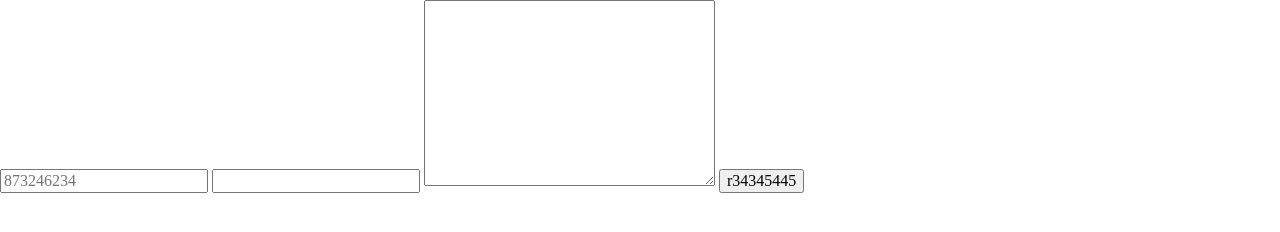
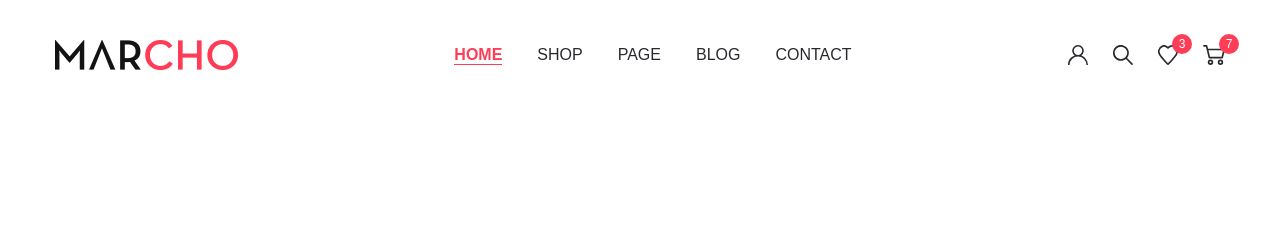
Before and after one commit to Voinarso/marcho, a website: page app/index.html in a window 1280 px wide. Drawn offline with Linux system fonts and the light colour scheme.

Commit message:
addet header

```diff
--- a/app/index.html
+++ b/app/index.html
@@ -10,13 +10,53 @@
 </head>
 
 <body>
+   <header class="header">
+      <div class="container">
+         <div class="header__inner">
+            <a class="logo" href="#">
+               <img class="logo__img" src="images/logo.png" alt="Logo">
+            </a>
+            <nav class="menu">
+               <ul class="menu__list">
+                  <li class="menu__list-item">
+                     <a class="menu__list-link menu__list-link--active" href="#">home</a>
+                  </li>
+                  <li class="menu__list-item">
+                     <a class="menu__list-link" href="#">shop</a>
+                  </li>
+                  <li class="menu__list-item">
+                     <a class="menu__list-link" href="#">page</a>
+                  </li>
+                  <li class="menu__list-item">
+                     <a class="menu__list-link" href="#">blog</a>
+                  </li>
+                  <li class="menu__list-item">
+                     <a class="menu__list-link" href="#">contact</a>
+                  </li>
+               </ul>
+            </nav>
+            <div class="user-nav">
+               <a class="user-nav__link" href="#">
+                  <img class="user-nav__link-img" src="images/icons/user.svg" alt="">
+               </a>
+               <a class="user-nav__link" href="#">
+                  <img class="user-nav__link-img" src="images/icons/search.svg" alt="">
+               </a>
+               <a class="user-nav__link" href="#">
+                  <img class="user-nav__link-img" src="images/icons/heart.svg" alt="">
+                  <span class="user-nav__num">3</span>
+               </a>
+               <a class="user-nav__link" href="#">
+                  <img class="user-nav__link-img" src="images/icons/cart.svg" alt="">
+                  <span class="user-nav__num">7</span>
+               </a>
+            </div>
+         </div>
+      </div>
 
-   <form action="">
-      <input type="text" placeholder="873246234">
-      <input type="text">
-      <textarea name="" id="" cols="30" rows="10"></textarea>
-      <button type="342342432">r34345445</button>
-   </form>
+
+
+   </header>
 
 
 
--- a/app/scss/_fonts.scss
+++ b/app/scss/_fonts.scss
@@ -0,0 +1,39 @@
+@font-face {
+   font-family: 'Quicksand-Regular', sans-serif;
+   font-weight: 400;
+   font-style: normal;
+   src: local('Quicksand-Regular'),
+      url('../fonts/Quicksand-Regular.woff2') format('.woff2'),
+      url('../fonts/Quicksand-Regular.woff') format('.woff');
+   font-display: swap;
+}
+
+@font-face {
+   font-family: 'Quicksand-Medium', sans-serif;
+   font-weight: 500;
+   font-style: normal;
+   src: local('Quicksand-Medium'),
+      url('../fonts/Quicksand-Medium.woff2') format('.woff2'),
+      url('../fonts/Quicksand-Medium.woff') format('.woff');
+   font-display: swap;
+}
+
+@font-face {
+   font-family: 'Roboto-Bold', sans-serif;
+   font-weight: 700;
+   font-style: normal;
+   src: local('Roboto-Bold'),
+      url('../fonts/Roboto-Bold.woff2') format('.woff2'),
+      url('../fonts/Roboto-Bold.woff') format('.woff');
+   font-display: swap;
+}
+
+@font-face {
+   font-family: 'Roboto-Regular', sans-serif;
+   font-weight: 400;
+   font-style: normal;
+   src: local('Roboto-Regular'),
+      url('../fonts/Roboto-Regular.woff2') format('.woff2'),
+      url('../fonts/Roboto-Regular.woff') format('.woff');
+   font-display: swap;
+}
--- a/app/scss/_global.scss
+++ b/app/scss/_global.scss
@@ -1 +1,12 @@
-body {}
+body {
+   color: $default;
+   font-size: 16px;
+   line-height: 26px;
+   @extend %quicksand-500
+}
+
+.container {
+   max-width: 1200px;
+   padding: 0 15px;
+   margin: 0 auto;
+}
--- a/app/scss/_vars.scss
+++ b/app/scss/_vars.scss
@@ -0,0 +1,23 @@
+$accent:#fe3e57;
+$default:8d8d8d;
+$title:#29282d;
+
+%quicksand-400 {
+   font-family: 'Quicksand-Regular', sans-serif;
+   font-weight: 400;
+}
+
+%quicksand-500 {
+   font-family: 'Quicksand-Medium', sans-serif;
+   font-weight: 500;
+}
+
+%roboto-400 {
+   font-family: 'Roboto-Regular', sans-serif;
+   font-weight: 400;
+}
+
+%roboto-700 {
+   font-family: 'Roboto-Bold', sans-serif;
+   font-weight: 700;
+}
--- a/app/scss/style.scss
+++ b/app/scss/style.scss
@@ -4,7 +4,94 @@
 @import 'global';
 
 
+.header {
+   padding: 40px 0;
 
+   &__inner {
+      display: flex;
+      justify-content: space-between;
+      align-items: center;
+   }
+}
+
+.menu {
+   &__list {
+      display: flex;
+   }
+
+   &__list-item+.menu__list-item {
+      padding-left: 35px;
+   }
+
+   &__list-link {
+      color: $title;
+      text-transform: uppercase;
+      padding-bottom: 1px;
+      transition: all 0.4s;
+      @extend %roboto-400;
+
+      &:hover {
+         color: $accent;
+         border-bottom: 1px solid $accent;
+         // @extend %roboto-700;
+      }
+   }
+
+   &__list-link--active {
+      color: $accent;
+      border-bottom: 1px solid $accent;
+      transition: all 0.5s;
+      @extend %roboto-700;
+   }
+}
+
+.user-nav {
+   display: flex;
+
+   &__link {
+      position: relative;
+   }
+
+   &__link+.user-nav__link {
+      padding-left: 25px;
+   }
+
+   &__num {
+      position: absolute;
+      width: 20px;
+      height: 20px;
+      background-color: $accent;
+      border-radius: 50%;
+      text-align: center;
+      top: -11px;
+      right: -14px;
+      font-size: 12px;
+      color: #fff;
+      line-height: 20px;
+   }
+}
+
+
+
+
+
+.header__inner {}
+
+.logo {}
+
+.logo__img {}
+
+.menu__list {}
+
+.menu__list-item {}
+
+.menu__list-link {}
+
+
+
+.user-nav__link {}
+
+.user-nav__num {}
 
 
 
```
Also changed, not shown: app/css/style.min.css, app/fonts/Quicksand-Medium.woff (added), app/fonts/Quicksand-Medium.woff2 (added), app/fonts/Quicksand-Regular.woff (added), app/fonts/Quicksand-Regular.woff2 (added), app/fonts/Roboto-Bold.woff (added), app/fonts/Roboto-Bold.woff2 (added), app/fonts/Roboto-Regular.woff (added), app/fonts/Roboto-Regular.woff2 (added), app/images/depositphotos.jpg (deleted), app/images/icons/cart.svg (added), app/images/icons/heart.svg (added), app/images/icons/search.svg (added), app/images/icons/user.svg (added), 1 more files.
